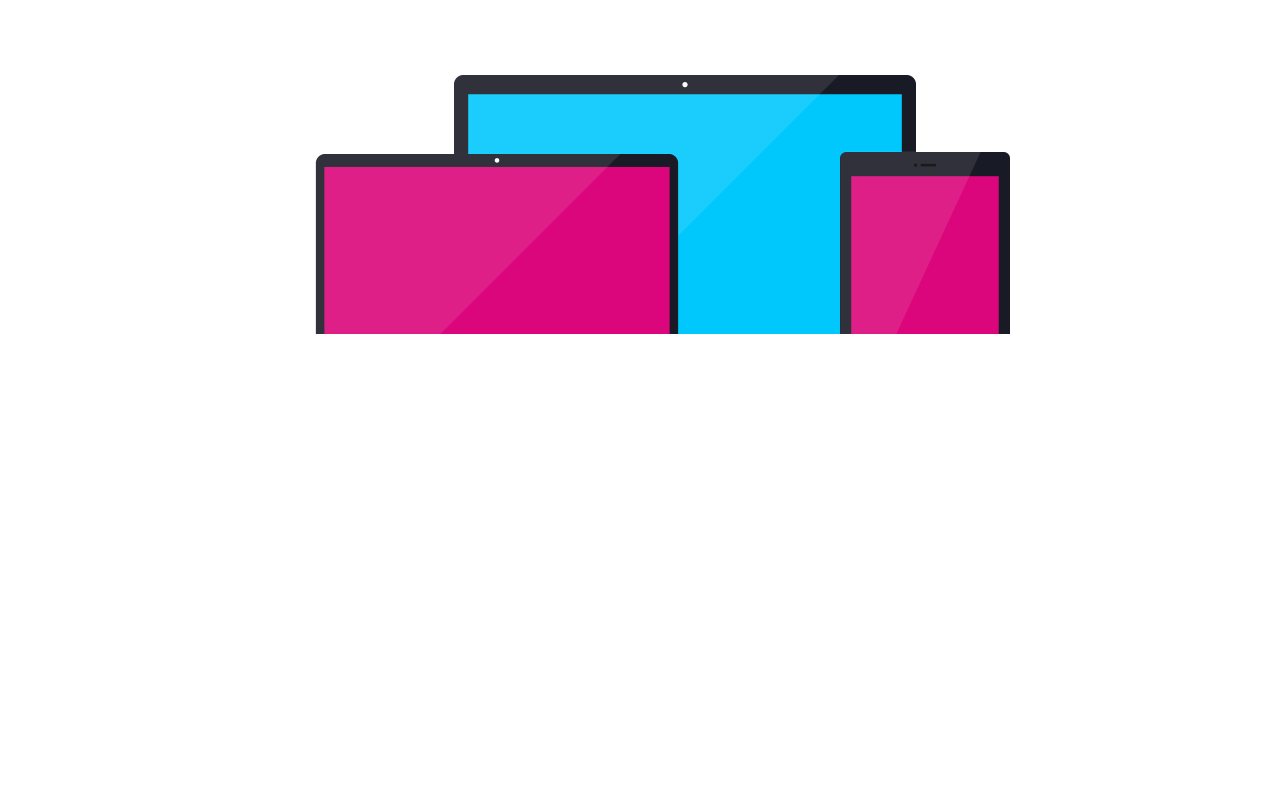
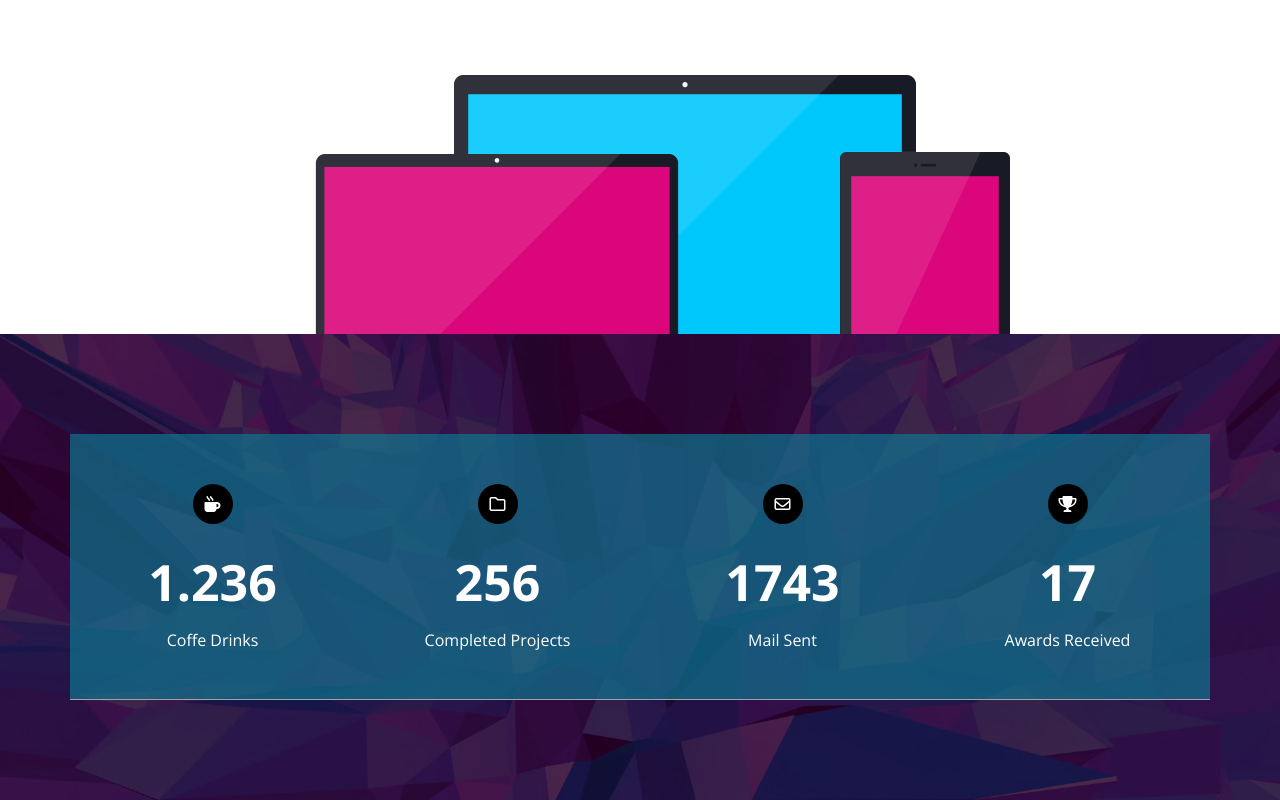
Before and after one commit to Oussama-hamdi/HTML-CSS-Template-One, a plain HTML site: page index.html in a window 1280 px wide. Shown: the part 4303-5103 px from the top of the page. Before the commit the page ends 4637 px from the top, so only its background shows below. Drawn offline with nearby package versions, Linux system fonts and the light colour scheme.

Commit message:
Modified html and css filles

```diff
--- a/css/kasper.css
+++ b/css/kasper.css
@@ -514,3 +514,65 @@ header nav .form i {
   }
 }
 /* End About */
+/* Start Stats */
+.stats {
+  padding-top: var(--section-padding);
+  padding-bottom: var(--section-padding);
+  text-align: center;
+  background-image: url("../images/stats.png");
+  background-size: cover;
+  position: relative;
+}
+.stats::before {
+  content: "";
+  position: absolute;
+  left: 0;
+  top: 0;
+  width: 100%;
+  height: 100%;
+  background-color: rgb(0 0 0 / 70%);
+}
+.stats .container {
+  position: relative;
+  display: flex;
+  flex-wrap: wrap;
+}
+.stats .container .box {
+  color: white;
+  padding: 50px;
+  background-color: var(--transparent-color);
+}
+@media (max-width: 767px) {
+  .stats .container .box {
+    flex-basis: 100%;
+  }
+}
+@media (min-width: 768px) {
+  .stats .container .box {
+    flex-basis: 50%;
+  }
+}
+@media (min-width: 991px) {
+  .stats .container .box {
+    flex-basis: 25%;
+  }
+}
+.stats .box i {
+  width: 40px;
+  aspect-ratio: 1;
+  border-radius: 50%;
+  background-color: black;
+  display: grid;
+  place-items: center;
+  margin: 0 auto 30px;
+}
+.stats .box .number {
+  font-size: 50px;
+  font-weight: bold;
+  margin: 0 0 20px;
+}
+.stats .box p {
+  text-transform: capitalize;
+  font-size: 1rem;
+}
+/* End Stats */
--- a/index.html
+++ b/index.html
@@ -249,5 +249,33 @@
       </div>
     </div>
     <!-- End About -->
+    <!-- Start Stats -->
+    <div class="stats">
+      <div class="container">
+        <div class="box">
+          <i class="fas fa-mug-hot"></i>
+          <div class="number">1.236</div>
+          <p>coffe drinks</p>
+        </div>
+        <div class="box">
+          <i class="far fa-folder"></i>
+          <div class="number">256</div>
+          <p>completed projects</p>
+        </div>
+        <div class="box">
+          <i class="far fa-envelope"></i>
+          <div class="number">1743</div>
+          <p>mail sent</p>
+        </div>
+        <div class="box">
+          <i class="fas fa-trophy"></i>
+          <div class="number">17</div>
+          <p>awards received</p>
+        </div>
+      </div>
+    </div>
+    <!-- End Stats -->
+    <!-- Start Skills -->
+    <!-- End Skills -->
   </body>
 </html>
```
Also changed, not shown: 1 other file.
